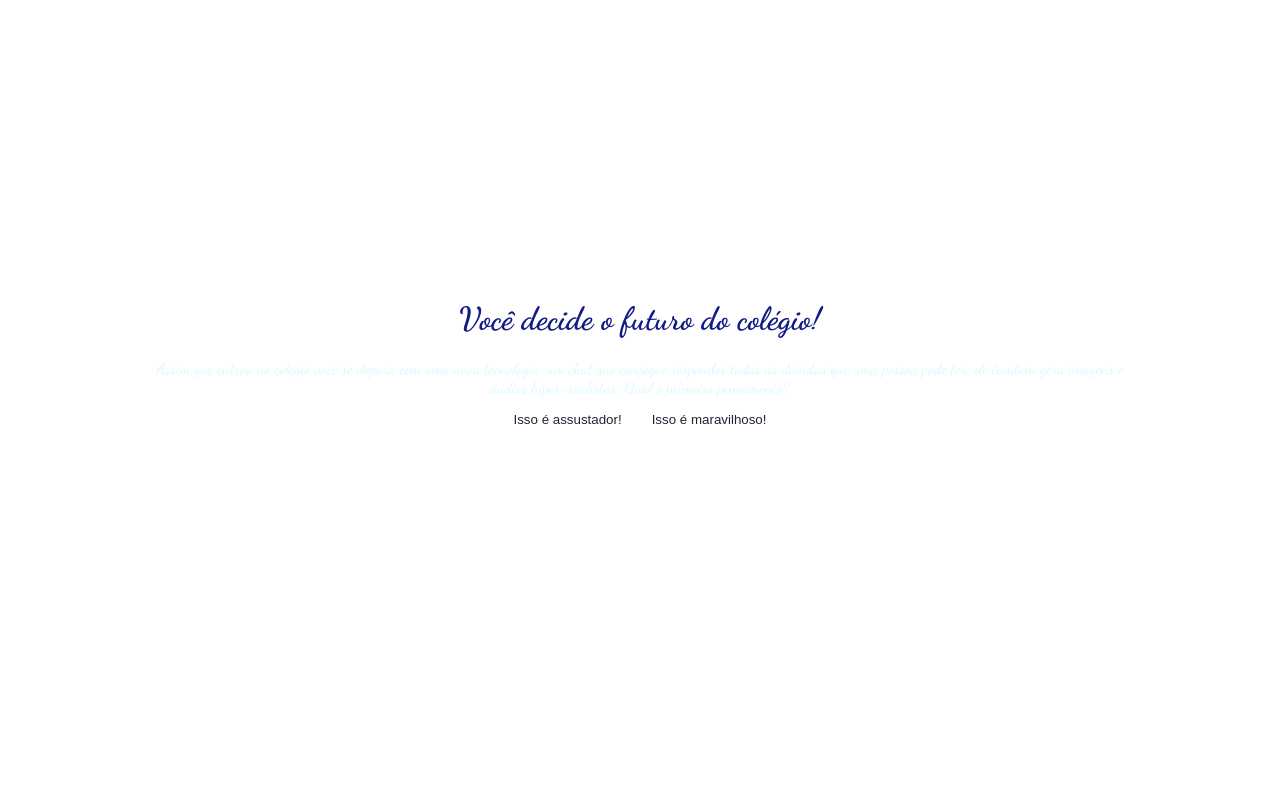
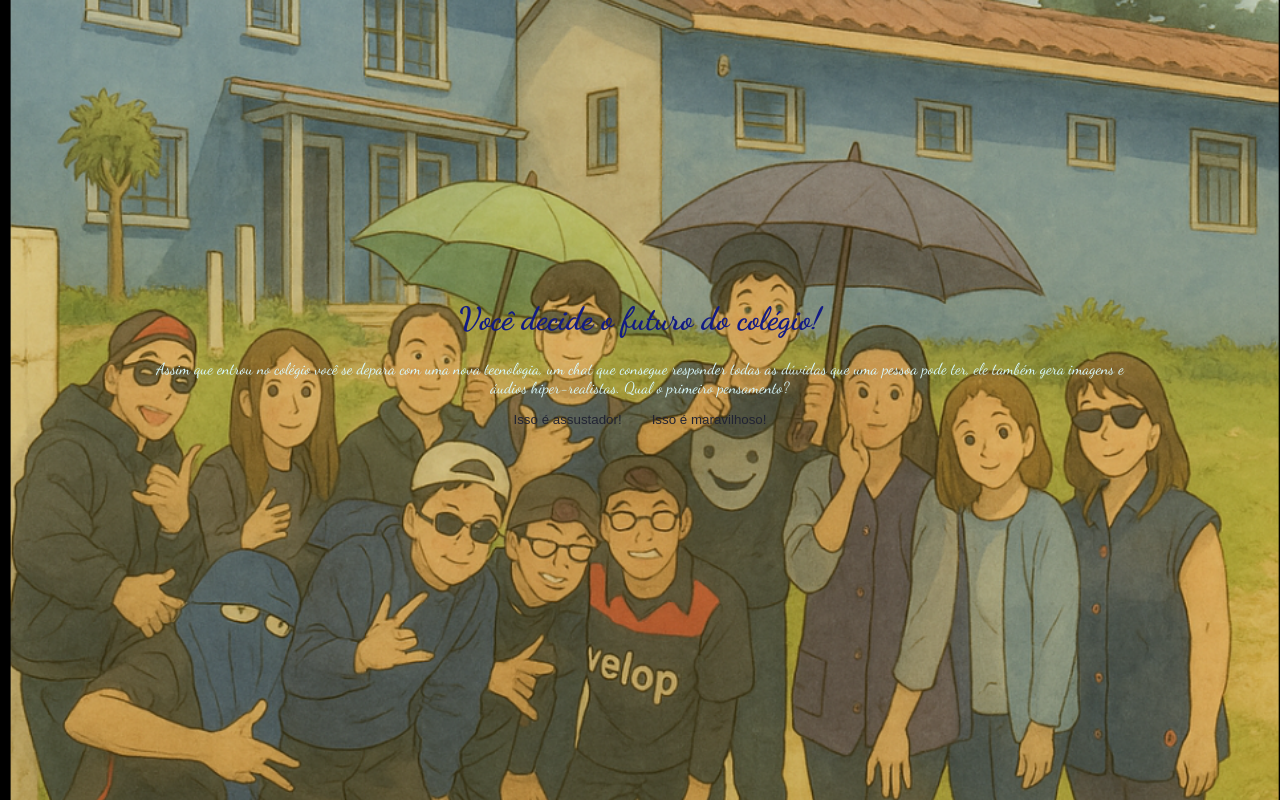
Before and after one commit to karine1234567/Fun-es-criando-uma-miss-o-sobre-Intelig-ncia-Artificial, a plain HTML site: page index.html in a window 1280 px wide. Drawn offline with Linux system fonts and the light colour scheme.

Commit message:
Update style.css

```diff
--- a/style.css
+++ b/style.css
@@ -20,7 +20,7 @@ body {
     justify-content: center;
     align-items: center;
     min-height: 90vh;
-      background-image: url("./home/escola/Área de Trabalho/kk/imagem.1.png");
+      background-image: url("imagem.1.png");
           background-repeat: no-repeat;
           background-size: cover;
 }
```
